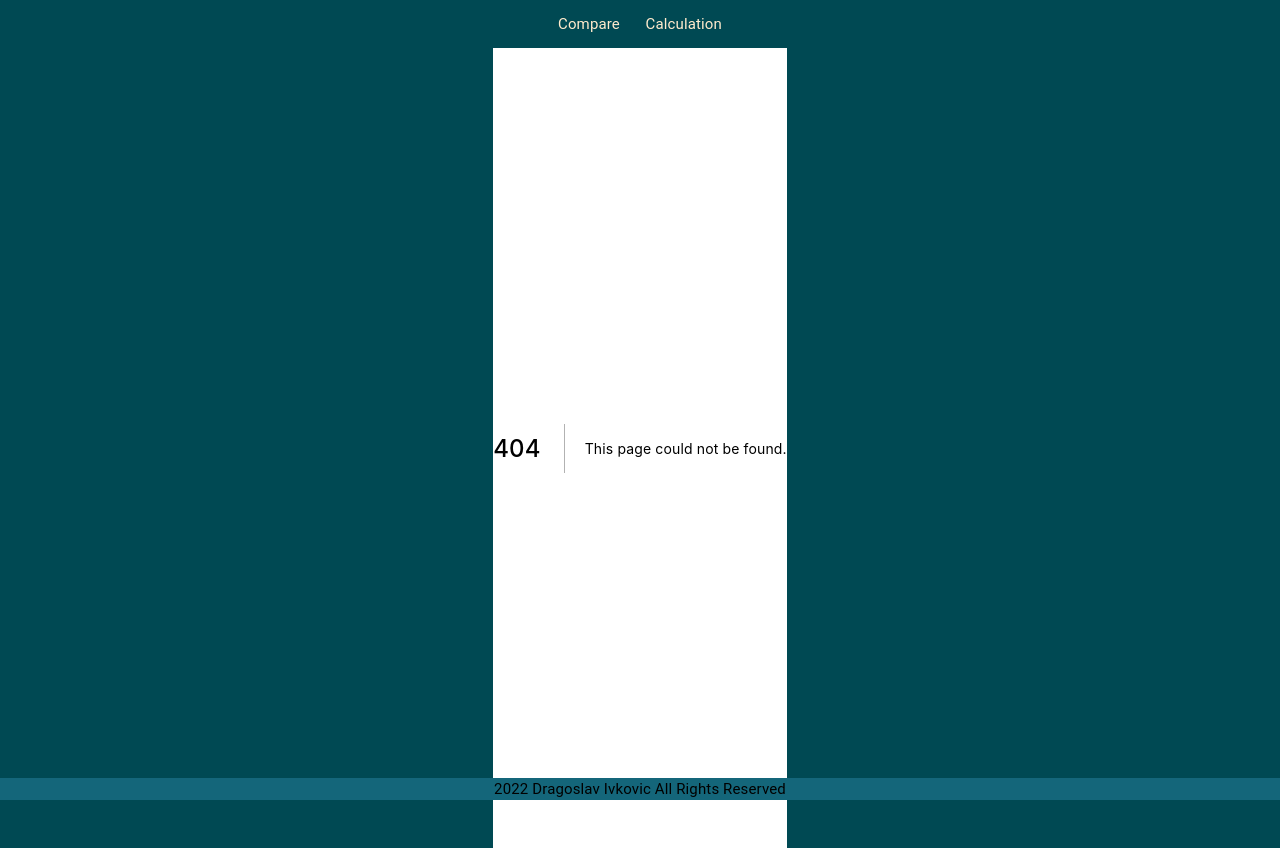
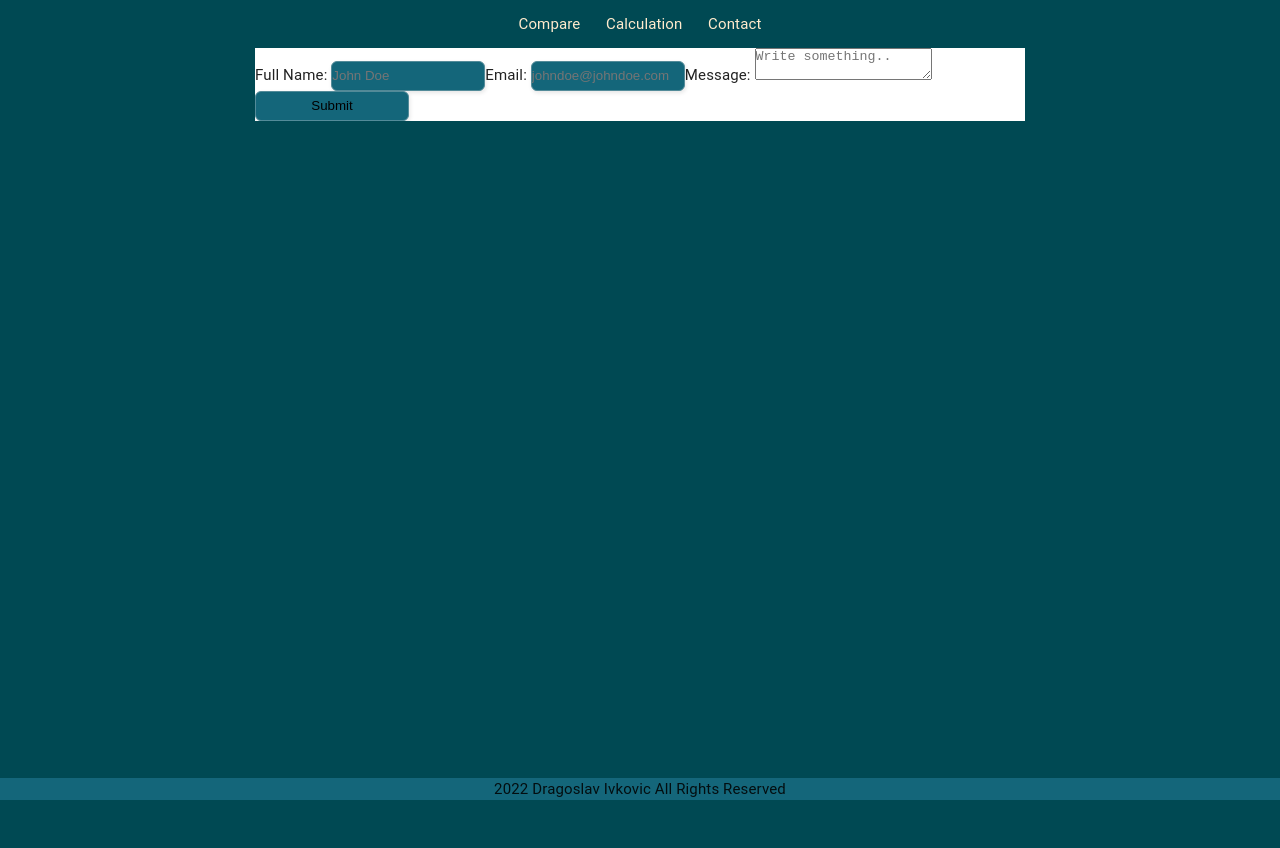
Before and after one commit to dragoslavIvkovic/energy-saving, a Next.js app: page /Contact in a window 1280 px wide. Before the commit this address had no page. After the commit the page ends 800 px from the top, so only its background shows below. Built offline with nearby package versions, Linux system fonts and the light colour scheme.

Commit message:
feet: contact form

```diff
--- /dev/null
+++ b/components/ArrowIcon.js
@@ -0,0 +1,6 @@
+import React from "react";
+import { MdDoubleArrow } from "react-icons/md";
+
+export default function ArrowIcon() {
+  return <MdDoubleArrow fill="#14667a" />;
+}
--- a/components/Navbar/Navbar.js
+++ b/components/Navbar/Navbar.js
@@ -7,6 +7,7 @@ function Navbar() {
     <div className={styles.navbar}>
       <Link href="/compare">Compare</Link>
       <Link href="/Calc">Calculation</Link>
+      <Link href="/Contact">Contact</Link>
     </div>
   );
 }
--- a/package.json
+++ b/package.json
@@ -11,21 +11,17 @@
     "test": "jest --watch"
   },
   "dependencies": {
-
-
     "@reduxjs/toolkit": "^1.8.5",
     "@testing-library/jest-dom": "^5.16.5",
     "@testing-library/react": "^13.3.0",
     "jest": "^29.0.1",
     "next": "12",
-
     "react": "17.0.2",
     "react-dom": "17.0.2",
     "react-icons": "^4.7.1",
     "react-redux": "^8.0.2",
     "recharts": "^2.1.16",
     "redux": "^4.2.0",
-
     "redux-thunk": "^2.4.1",
     "save-dev": "^0.0.1-security",
     "uuid": "^9.0.0",
@@ -36,7 +32,6 @@
     "@types/node": "^18.7.6",
     "@types/react": "18.0.17",
     "@types/react-dom": "18.0.6",
-
     "@typescript-eslint/eslint-plugin": "^5.33.1",
     "@typescript-eslint/parser": "^5.33.1",
     "eslint": "^8.29.0",
--- /dev/null
+++ b/pages/Contact/index.js
@@ -0,0 +1,69 @@
+import styles from "../../styles/Home.module.css";
+import { useState } from "react";
+
+export default function About() {
+  const [submitted, setSubmitted] = useState(false);
+
+  const Userdata = async (event) => {
+    event.preventDefault();
+    console.log("Sending");
+    setSubmitted(true);
+
+    let userdata = {
+      Name: event.target.Name.value,
+      Email: event.target.Email.value,
+      Message: event.target.Message.value,
+    };
+
+    const res = await fetch("/api/contact", {
+      method: "POST",
+      headers: {
+        "Content-Type": "application/json",
+      },
+      body: JSON.stringify(userdata),
+    });
+  };
+
+  return (
+    <form className={styles.form} onSubmit={(e) => Userdata(e)}>
+      <label className={styles.nameForm} htmlFor="Name">
+        Full Name:{" "}
+      </label>
+      <input
+        type="text"
+        className={styles.nameInput}
+        placeholder="John Doe"
+        name="Name"
+        id="Name"
+        required
+      />
+
+      <label className={styles.emailForm} htmlFor="Email">
+        Email:{" "}
+      </label>
+      <input
+        type="email"
+        className={styles.emailInput}
+        placeholder="johndoe@johndoe.com"
+        name="Email"
+        id="Email"
+        required
+      />
+
+      <label className={styles.messageForm} htmlFor="Message">
+        Message:{" "}
+      </label>
+      <textarea
+        type="text"
+        className={styles.message}
+        placeholder="Write something.."
+        name="Message"
+        id="Message"
+        required
+      ></textarea>
+
+      <input className={styles.button} type="submit" />
+      {submitted == true ? alert("Thank you for your message") : ""}
+    </form>
+  );
+}
--- /dev/null
+++ b/pages/api/contact.js
@@ -0,0 +1,115 @@
+
+
+
+export default async function (req, res) {
+    const nodemailer = require("nodemailer");
+  const transporter = nodemailer.createTransport({
+    port: 465,
+    host: "smtp.gmail.com",
+    auth: {
+        user: process.env.EMAIL,
+            pass: process.env.PASSWORD,
+    },
+    secure: true,
+  });
+
+  const mailData = {
+    from: "egriboz.mail@gmail.com",
+    to: `${process.env.EMAIL}`,
+    subject: `[Web Contact Form] Message From ${req.body.name}`,
+    text: req.body.message + " | Sent from: " + req.body.email,
+    html: `<div style="border:1px solid #eceff1;padding: 30px;"><h1>Contact Form with Next.js and Nodemailer</h1><p>${req.body.message}</p><p style="padding: 30px 0 0 0;margin: 30px 0 0 0;border-top: 1px solid #eceff1;">Sent from: ${req.body.email}</p><p style="padding:30px 0 0 0;margin:30px 0 0 0;border-top:1px solid #eceff1"><img src="https://egriboz.com/raven.gif"></p></div>`,
+  };
+  // transporter.sendMail(mailData, function (err, info) {
+  //   if (err) console.log(err);
+  //   else console.log(info);
+  // });
+
+  await new Promise((resolve, reject) => {
+    // send mail
+    transporter.sendMail(mailData, (err, info) => {
+      if (err) {
+        console.error("err", err);
+        res.send("error" + JSON.stringify(err));
+        reject(err);
+      } else {
+        console.log("info", info);
+        resolve(info);
+      }
+    });
+  });
+
+  console.log(req.body);
+  res.send("success");
+}
+
+// const nodemailer = require("nodemailer");
+// require("dotenv").config();
+
+// // export default async function (req, res) {
+// const Run = async (req, res) => {
+//   const transporter = nodemailer.createTransport({
+//     port: 465,
+//     host: "smtp.gmail.com",
+//     auth: {
+//       user: "egriboz.mail@gmail.com",
+//       pass: process.env.password,
+//     },
+//     secure: true,
+//   });
+//   await new Promise((resolve, reject) => {
+//     // verify connection configuration
+//     transporter.verify(function (error, success) {
+//       if (error) {
+//         console.log(error);
+//         reject(error);
+//       } else {
+//         console.log("Server is ready to take our messages");
+//         resolve(success);
+//       }
+//     });
+//   });
+//   const mailData = {
+//     // from: "egriboz.mail@gmail.com",
+//     from: {
+//       name: `${req.body.name}`,
+//       address: "egriboz.mail@gmail.com",
+//     },
+//     to: "egriboz@gmail.com",
+//     subject: `[Web Contact Form] Message From ${req.body.name}`,
+//     text: req.body.message + " | Sent from: " + req.body.email,
+//     html: `<div style="border:1px solid #eceff1;padding: 30px;"><h1>Contact Form with Next.js and Nodemailer</h1><p>${req.body.message}</p><p style="padding: 30px 0 0 0;margin: 30px 0 0 0;border-top: 1px solid #eceff1;">Sent from: ${req.body.email}</p><p style="padding:30px 0 0 0;margin:30px 0 0 0;border-top:1px solid #eceff1"><img src="https://egriboz.com/raven.gif"></p></div>`,
+//   };
+
+//   // await new Promise((resolve, reject) => {
+//   //   // send mail
+//   //   transporter.sendMail(mailData, (err, info) => {
+//   //     if (err) {
+//   //       console.error("err", err);
+//   //       reject(err);
+//   //     } else {
+//   //       console.log("info", info);
+//   //       resolve(info);
+//   //     }
+//   //   });
+//   // });
+//   transporter.sendMail(mailData, (err, info) => {
+//     if (err) {
+//       console.log(err);
+//       res.send("error" + JSON.stringify(err));
+//     } else {
+//       console.log("mail send", info);
+//       res.send("success");
+//     }
+//   });
+//   // transporter.sendMail(mailData, function (err, info) {
+//   //   if (err) console.log(err);
+//   //   else console.log(info);
+//   // });
+
+//   console.log("body:", req.body);
+//   res.send("success");
+//   res.status(200).json({ status: "OK" });
+// };
+
+// export default Run;
```
Also changed, not shown: components/contact/Contact.js (deleted, +0 -7 lines), pages/Calc/index.jsx (+11 -5 lines), pages/compare/index.jsx (+13 -8 lines), styles/index.jsx (+10 -5 lines), 1 other file (tests, documents, lock files or other folders).
